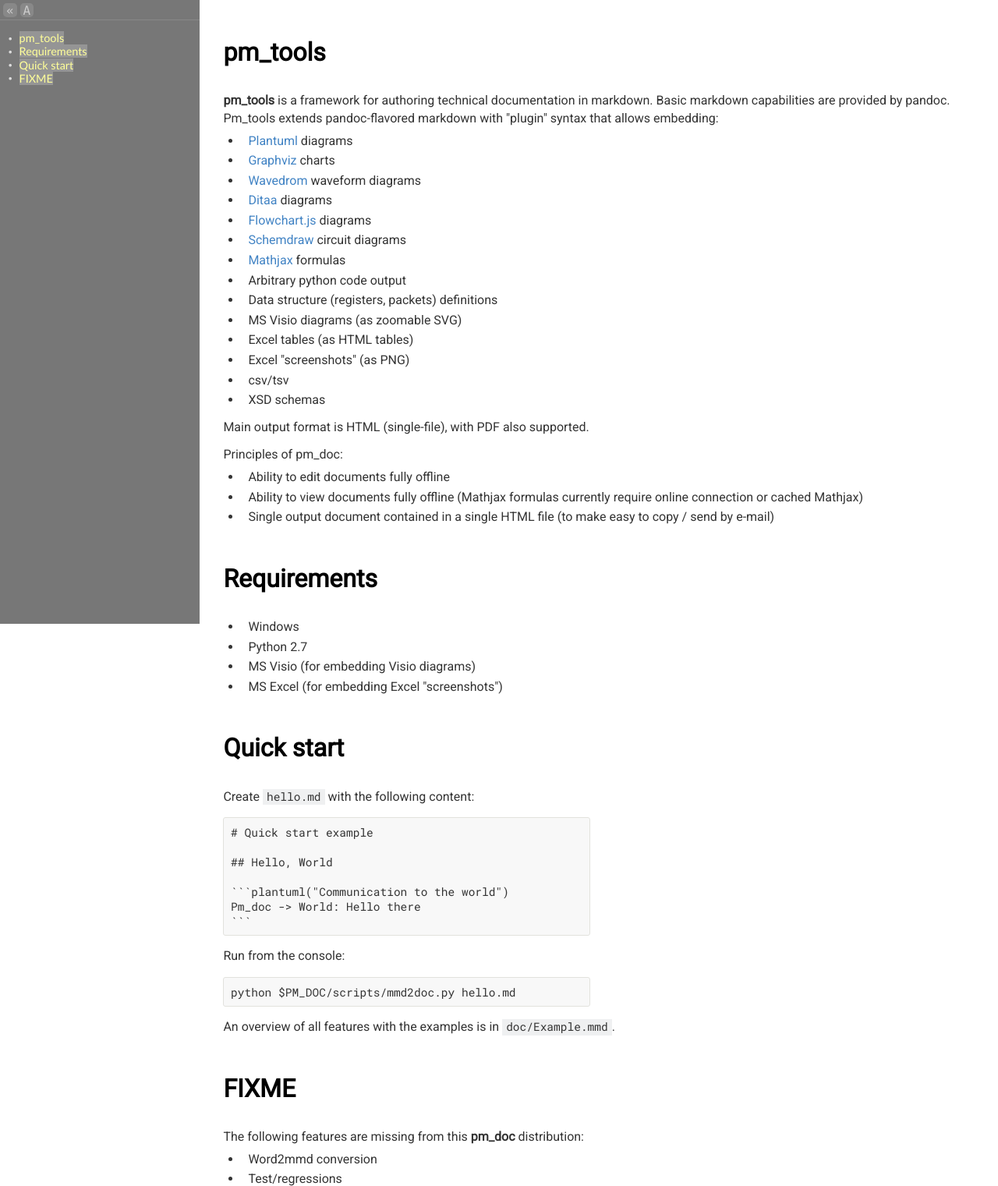
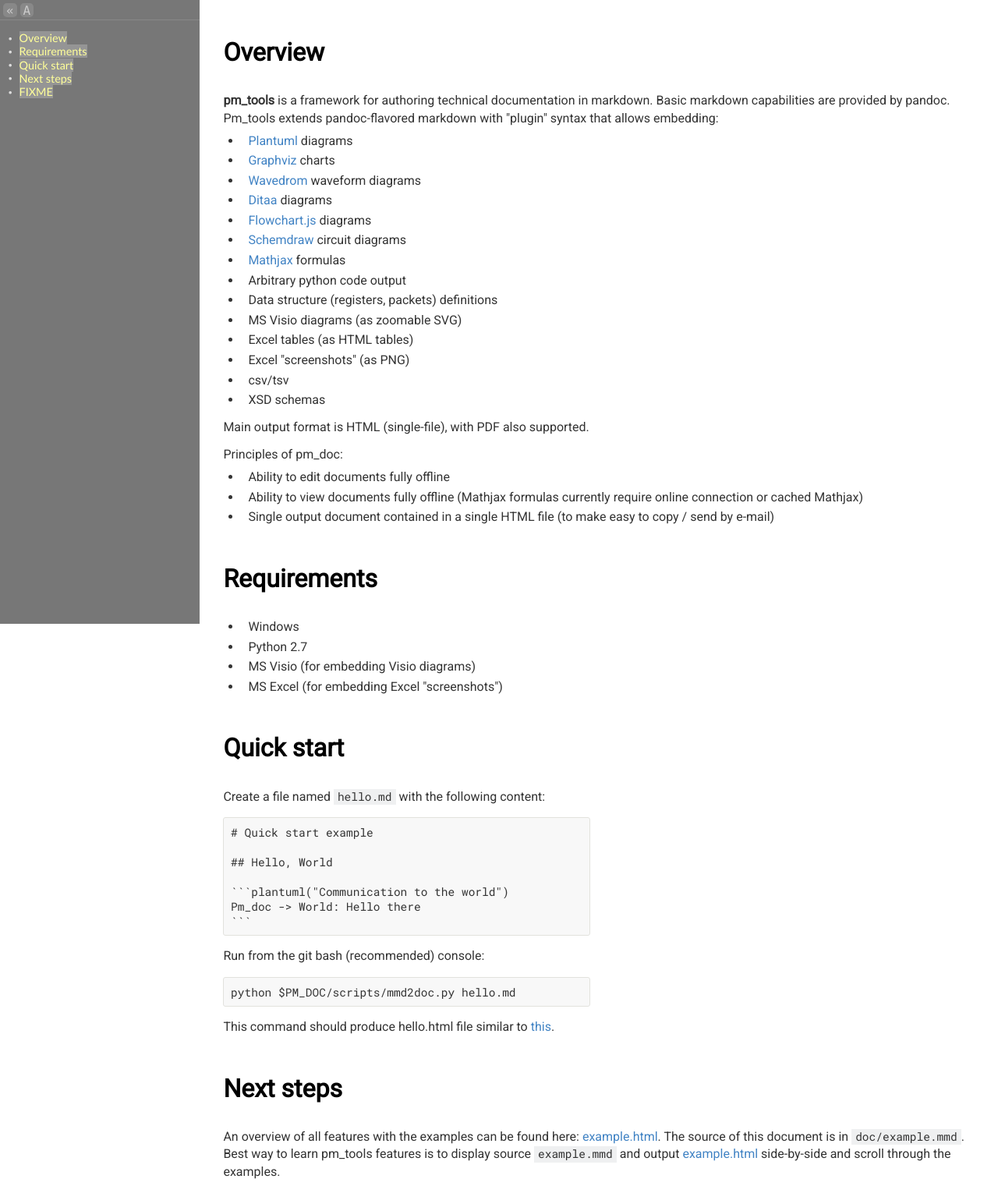
Before and after one commit to glexey/pm_tools, a plain HTML site: page README.html in a window 1280 px wide. Shown: the top 1521 px of the page at 78% size. Drawn offline with Linux system fonts and the light colour scheme; no server answers.

Commit message:
Documentation update

````diff
--- a/README.html
+++ b/README.html
@@ -1789,17 +1789,18 @@
 <div id="SIDEBAR">
 <div id="TOC">
 <ul>
-<li id="c066e645"><a href="#pm_tools">pm_tools</a></li>
+<li id="7c53d6c0"><a href="#overview">Overview</a></li>
 <li id="04eb8d81"><a href="#requirements">Requirements</a></li>
 <li id="1d2a0ed6"><a href="#quick-start">Quick start</a></li>
+<li id="a5f0518a"><a href="#next-steps">Next steps</a></li>
 <li id="6a03eca0"><a href="#fixme">FIXME</a></li>
 </ul>
 </div>
 </div>
 <div id="EDGE"></div>
 <div id="MAIN">
-<div class="section level1" id="pm_tools">
-<h1>pm_tools</h1>
+<div class="section level1" id="overview">
+<h1>Overview</h1>
 <p id="46c2ec9c"><strong>pm_tools</strong> is a framework for authoring technical documentation in markdown. Basic markdown capabilities are provided by pandoc. Pm_tools extends pandoc-flavored markdown with "plugin" syntax that allows embedding:</p>
 <ul>
 <li id="33a29993"><a href="http://plantuml.com">Plantuml</a> diagrams</li>
@@ -1836,7 +1837,7 @@
 </div>
 <div class="section level1" id="quick-start">
 <h1>Quick start</h1>
-<p id="e14a95db">Create <code>hello.md</code> with the following content:</p>
+<p id="3bee2baa">Create a file named <code>hello.md</code> with the following content:</p>
 <pre><code># Quick start example
 
 ## Hello, World
@@ -1844,9 +1845,13 @@
 ```plantuml("Communication to the world")
 Pm_doc -&gt; World: Hello there
 ```</code></pre>
-<p id="3bd25840">Run from the console:</p>
+<p id="ee720a2a">Run from the git bash (recommended) console:</p>
 <pre><code>python $PM_DOC/scripts/mmd2doc.py hello.md</code></pre>
-<p id="59204313">An overview of all features with the examples is in <code>doc/Example.mmd</code>.</p>
+<p id="ddb704de">This command should produce hello.html file similar to <a href="https://glexey.github.io/pm_tools/doc/hello_world/hello.html">this</a>.</p>
+</div>
+<div class="section level1" id="next-steps">
+<h1>Next steps</h1>
+<p id="958657bb">An overview of all features with the examples can be found here: <a href="https://glexey.github.io/pm_tools/doc/example.html">example.html</a>. The source of this document is in <code>doc/example.mmd</code>. Best way to learn pm_tools features is to display source <code>example.mmd</code> and output <a href="https://glexey.github.io/pm_tools/doc/example.html">example.html</a> side-by-side and scroll through the examples.</p>
 </div>
 <div class="section level1" id="fixme">
 <h1>FIXME</h1>
````
